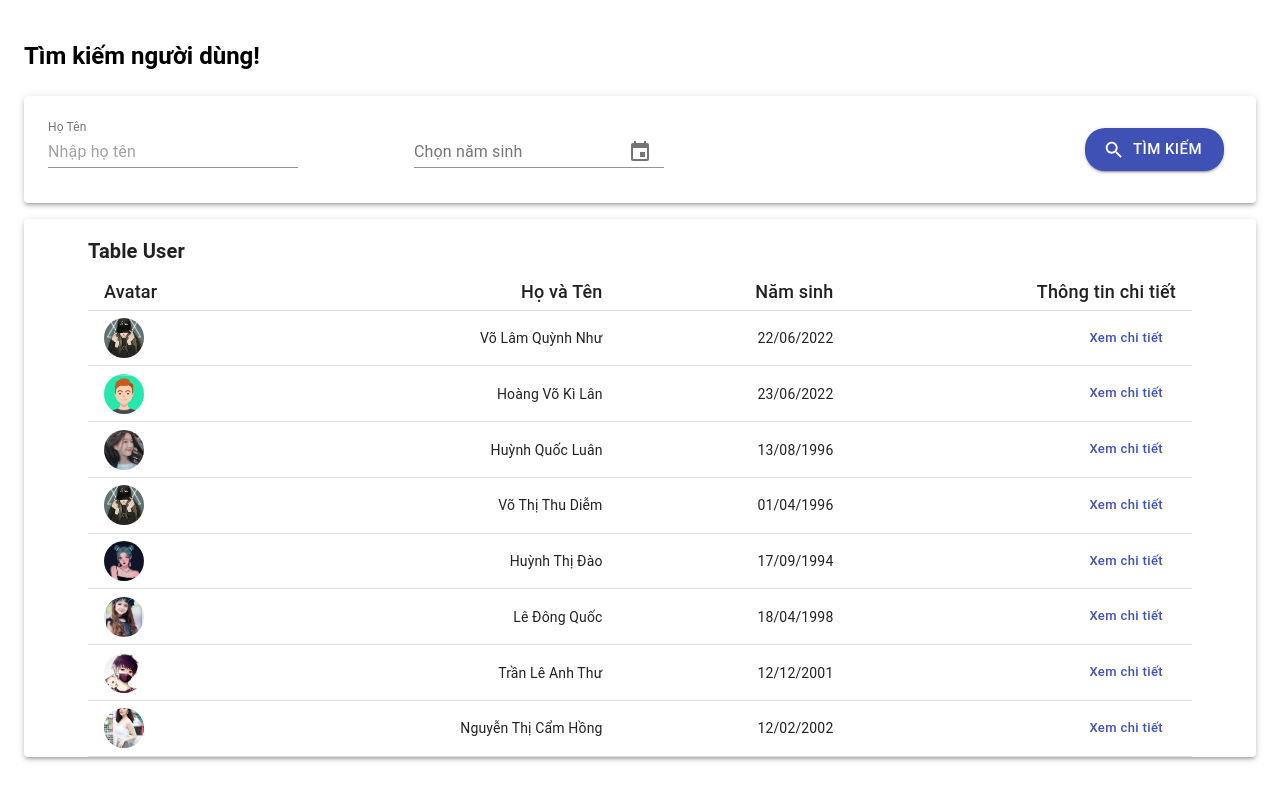
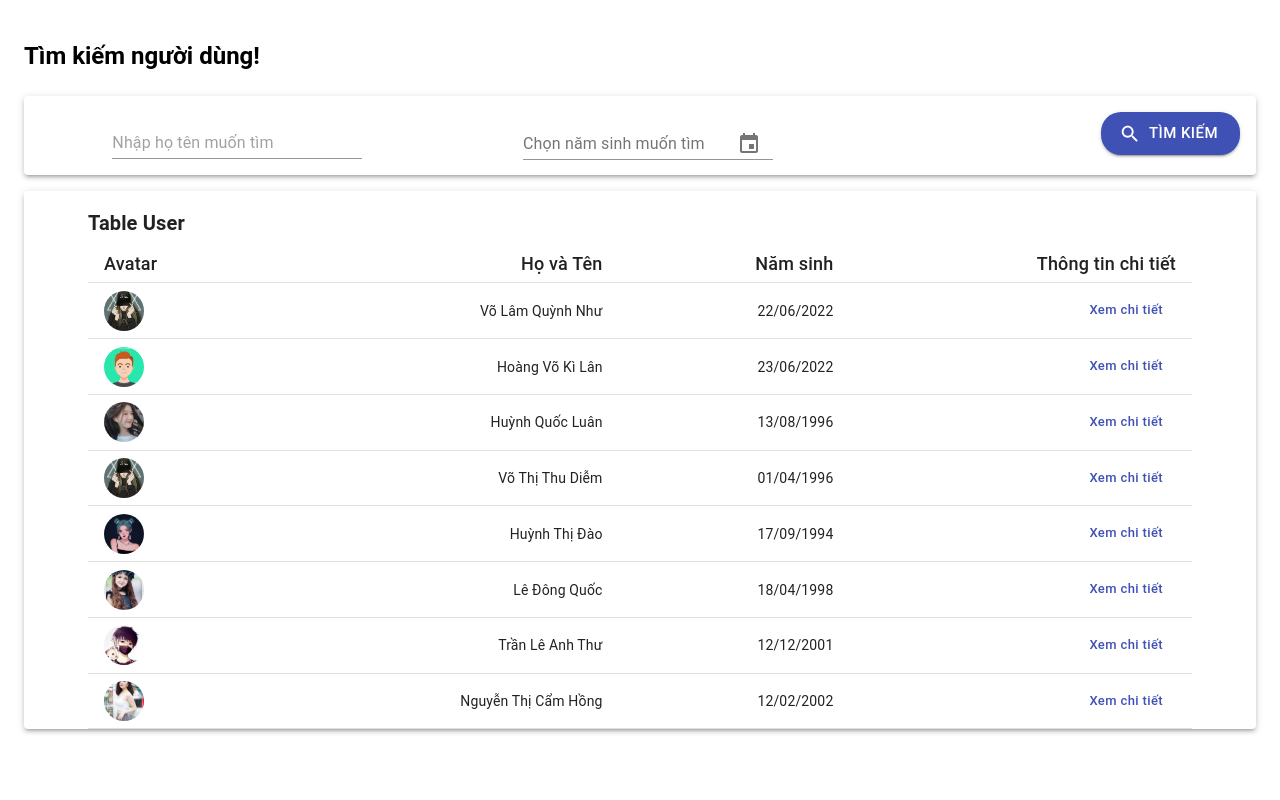
Before and after one commit to 1660334/FindUser, a React (Create React App) app: page / in a window 1280 px wide. Built offline with nearby package versions, Linux system fonts and the light colour scheme.

Commit message:
edfix loi filter lan 2 chi lay mang tra ve tu lan filter 1

```diff
--- a/src/containers/User/Form/Form.js
+++ b/src/containers/User/Form/Form.js
@@ -17,11 +17,12 @@ import {
 
 const useStyles = makeStyles((theme) => ({
   root: {
-    margin: theme.spacing(1),
+    margin: theme.spacing(0),
+    padding: theme.spacing(0),
   },
 }));
 export default function FormSearch(props) {
-  const { arr, setArr } = props;
+  const { arr, filterArr, setFilterArr } = props;
   const classes = useStyles();
   const [valueSearch, setValueSearch] = React.useState("");
   const [selectedDate, setSelectedDate] = React.useState(null);
@@ -37,12 +38,14 @@ export default function FormSearch(props) {
       const rowNew = arr.filter((item) =>
         item.name.toUpperCase().includes(resultValueSearch)
       );
-      setArr(rowNew);
+      setFilterArr(rowNew);
+    } else {
+      setFilterArr(arr);
     }
     if (isValidDns(selectedDate)) {
       const rowNew = arr.filter((item) => item.namsinh === dateResult);
 
-      setArr(rowNew);
+      setFilterArr(rowNew);
     }
   };
   return (
@@ -56,15 +59,20 @@ export default function FormSearch(props) {
 
         <AtomGrid item xs={12}>
           <Paper elevation={3}>
-            <AtomGrid container justifyContent="space-between">
+            <AtomGrid container>
+              <AtomGrid item xs={8}>
+                <form className={classes.root}>
+                  <AtomGrid container justifyContent="space-around">
                     <AtomGrid item>
-                <form className={classes.root}>
                       <AtomTextField
                         id="fullName"
-                    label="Họ Tên"
                         type="text"
-                    style={{ margin: 16, width: "250px" }}
-                    placeholder="Nhập họ tên"
+                        style={{
+                          margin: 16,
+                          width: "250px",
+                          paddingTop: "15px",
+                        }}
+                        placeholder="Nhập họ tên muốn tìm"
                         InputLabelProps={{
                           shrink: true,
                         }}
@@ -72,28 +80,37 @@ export default function FormSearch(props) {
                           setValueSearch(event.target.value);
                         }}
                       />
+                    </AtomGrid>
+                    <AtomGrid item>
                       <MuiPickersUtilsProvider utils={DateFnsUtils}>
                         <KeyboardDatePicker
                           disableToolbar
                           variant="inline"
                           margin="normal"
                           id="date-picker-inline"
-                      label="Chọn năm sinh"
+                          label="Chọn năm sinh muốn tìm"
                           format="dd/MM/yyyy"
                           value={selectedDate}
-                      style={{ width: "250px", marginLeft: "100px" }}
+                          style={{ width: "250px" }}
                           onChange={handleDateChange}
                           KeyboardButtonProps={{
                             "aria-label": "change date",
                           }}
                         />
                       </MuiPickersUtilsProvider>
+                    </AtomGrid>
+                  </AtomGrid>
                 </form>
               </AtomGrid>
+              <AtomGrid item xs={4}>
+                <AtomGrid container justifyContent="flex-end">
                   <AtomGrid item>
                     <AtomButton
                       variant="contained"
-                  style={{ margin: 32, borderRadius: "20px" }}
+                      style={{
+                        margin: 16,
+                        borderRadius: "20px",
+                      }}
                       size="large"
                       color="primary"
                       startIcon={<SearchIcon />}
@@ -103,6 +120,8 @@ export default function FormSearch(props) {
                     </AtomButton>
                   </AtomGrid>
                 </AtomGrid>
+              </AtomGrid>
+            </AtomGrid>
           </Paper>
         </AtomGrid>
       </AtomGrid>
--- a/src/containers/User/TableSearch/TableSearch.js
+++ b/src/containers/User/TableSearch/TableSearch.js
@@ -25,7 +25,8 @@ const useStyles = makeStyles((theme) => ({
 }));
 export default function UserTableSearch(props) {
   const classes = useStyles();
-  const { arr, setArr } = props;
+  const { setArr, filterArr, setFilterArr } = props;
+
   const row = [
     {
       avatar: <Avatar src={allImage.h3} />,
@@ -205,9 +206,12 @@ export default function UserTableSearch(props) {
       ),
     },
   ];
+
   useEffect(() => {
     setArr(row);
+    setFilterArr(row);
   }, []);
+
   return (
     <AtomBox>
       <AtomGrid container>
@@ -235,7 +239,7 @@ export default function UserTableSearch(props) {
                     </TableRow>
                   </TableHead>
                   <TableBody>
-                    {arr.map((item) => (
+                    {filterArr.map((item) => (
                       <TableRow key={item.name}>
                         <TableCell>{item.avatar}</TableCell>
                         <TableCell align="right">{item.name}</TableCell>
--- a/src/containers/User/index.js
+++ b/src/containers/User/index.js
@@ -6,16 +6,26 @@ import UserForm from "./Form/Form";
 import UserTableSearch from "./TableSearch/TableSearch";
 export default function UserProfile() {
   const [arr, setArr] = React.useState([]);
-
+  const [filterArr, setFilterArr] = React.useState([]);
   return (
     <AtomBox pt={5}>
       <Container maxWidth="lg">
         <AtomGrid container spacing={2}>
           <AtomGrid item xs={12}>
-            <UserForm arr={arr} setArr={setArr} />
+            <UserForm
+              arr={arr}
+              setArr={setArr}
+              filterArr={filterArr}
+              setFilterArr={setFilterArr}
+            />
           </AtomGrid>
           <AtomGrid item xs={12}>
-            <UserTableSearch arr={arr} setArr={setArr} />
+            <UserTableSearch
+              arr={arr}
+              setArr={setArr}
+              filterArr={filterArr}
+              setFilterArr={setFilterArr}
+            />
           </AtomGrid>
         </AtomGrid>
       </Container>
```
Lines whose indentation alone changed are shown as unchanged.
